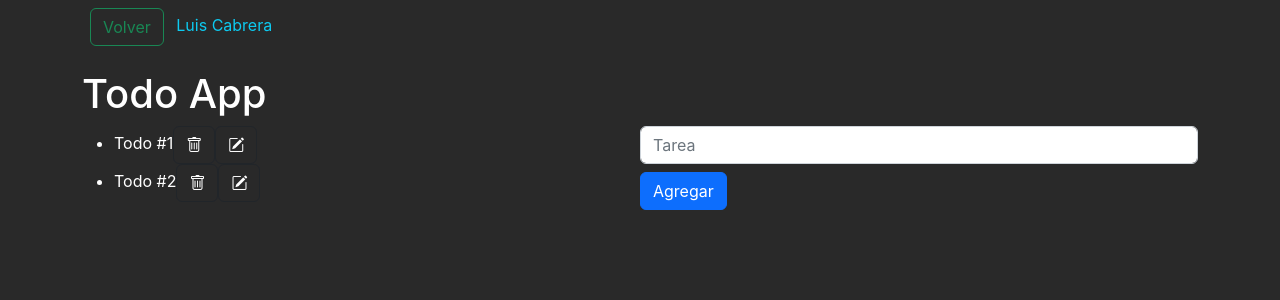
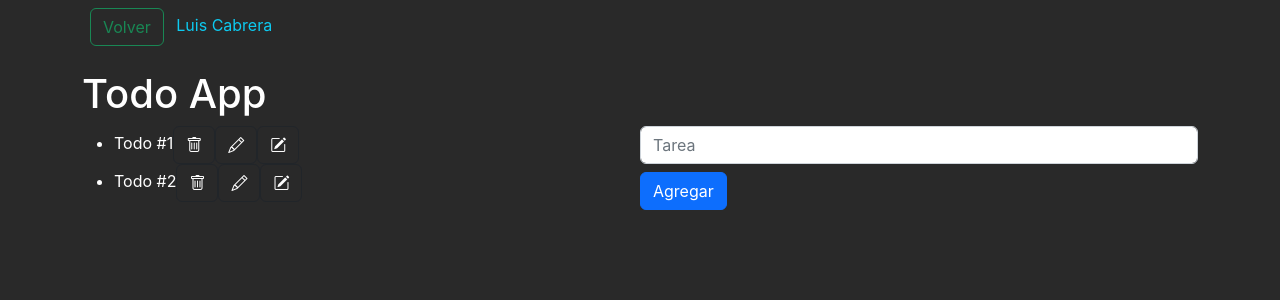
Before and after one commit to SebaGNH/RJS-useReducer-VYB, a React (Vite) app: page /TodoLC in a window 1280 px wide. Shown: the top 300 px of the page. Built offline with nearby package versions, Linux system fonts and the light colour scheme.

Commit message:
se agrega botón update

```diff
--- a/src/lc-03-todo/TodoLC.jsx
+++ b/src/lc-03-todo/TodoLC.jsx
@@ -9,7 +9,8 @@ const initialTodo = [
 const Types = {
   add: 'add',
   delete: 'delete',
-  edit: 'edit'
+  edit: 'edit',
+  update: 'update'
 }
 
 // [{}] xq el initialTodo es un arreglo de objetos
@@ -26,6 +27,8 @@ const reducer = (state = initialTodo, action = [{}]) => {
     // el reducer debe mantenerce como una funcion pura por lo que no podemos usar acá el mathrandom para generar el id nuevo, este dato viene generalmente de la base de datos
     case Types.add: return [...state , action.payload ]
     case Types.edit: return  action.payload
+    // devolvemos la tarea actualizada o la original
+    case Types.update: return state.map( stat => stat.id === action.payload.id ? action.payload : stat )
     default: return state;
   }
 }
@@ -84,9 +87,21 @@ export const TodoLC = () => {
                   payload: todo.id
                 })}
               ></button>
+              {/* Mi edit */}
+              <button
+                className='btn btn-dark bg-transparent bi bi-pencil'
+                onClick={ () => handleEdit(todo) }
+              ></button>
               <button
                 className='btn btn-dark bg-transparent bi bi-pencil-square'
-                onClick={ () => handleEdit(todo) }
+                onClick={ () =>
+                  // escribimos el texto y después pulsamos el edit
+                  dispatch({
+                    type: Types.update,
+                    // realizamos copia de todo y reemplazamos title
+                    payload: {...todo, title: inputText}
+                  })
+                }
               ></button>
             </li>
           ))}
@@ -98,7 +113,7 @@ export const TodoLC = () => {
           onChange={ (ev) => setinputText(ev.target.value)}
           placeholder='Tarea'
           className='form-control'
-          maxLength={30}
+          maxLength={25}
         />
         <button
           className='btn btn-primary mt-2'
```
